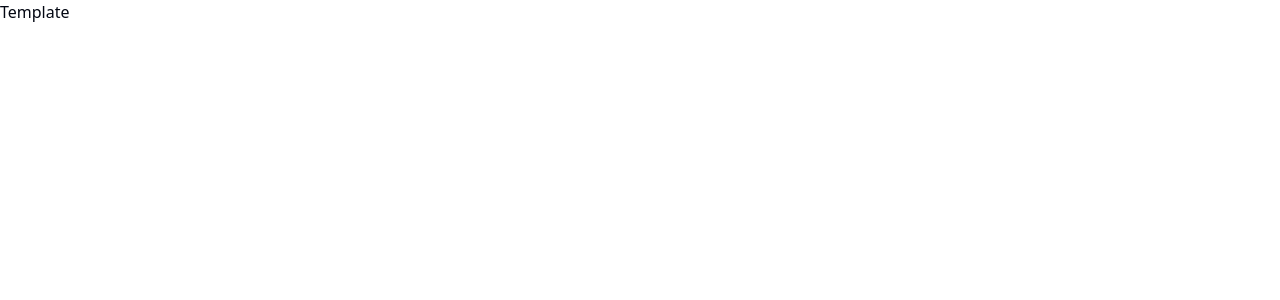
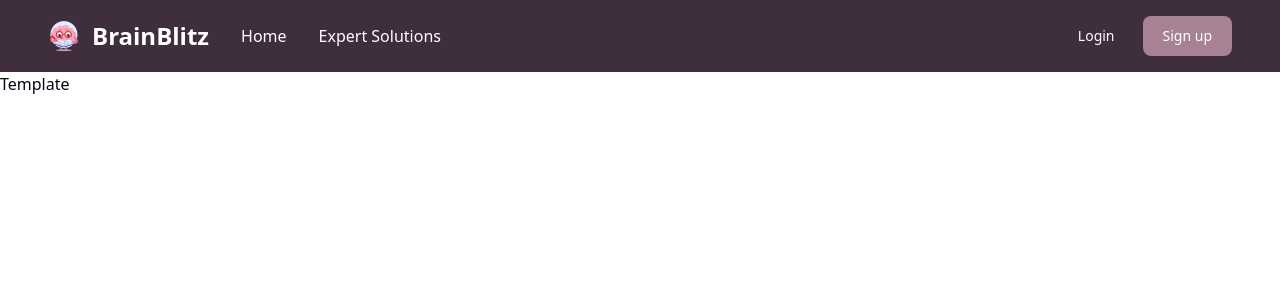
Before and after one commit to SSKiyan25/BrainBlitz, a Vue app: page / in a window 1280 px wide. Shown: the top 300 px of the page. Built offline with nearby package versions, Linux system fonts and the light colour scheme.

Commit message:
added a lot of files

```diff
--- a/index.html
+++ b/index.html
@@ -7,7 +7,7 @@
     <title>BrainBlitz</title>
   </head>
   <body>
-    <div id="app"></div>
+    <div id="app" class = "bg-[#EFE1D1]"></div>
     <script type="module" src="/src/main.ts"></script>
   </body>
 </html>
--- a/src/components/DashboardComponent.vue
+++ b/src/components/DashboardComponent.vue
@@ -1,3 +1,3 @@
 <template>
-  <h1>Template</h1>
+  <h2>Template</h2>
 </template>
--- /dev/null
+++ b/src/components/LoginComponent.vue
@@ -0,0 +1,24 @@
+<template>
+  <div class="flex items-center justify-center w-screen mt-24">
+    <div class=" items-center w-1/4">
+      <h1 class="text-3xl font-bold mb-8">Login</h1>
+        <form class="mx-auto">
+          <div class="mb-5">
+            <label for="email" class="block mb-2 text-sm font-medium text-gray-900 dark:text-white">Your email</label>
+            <input type="email" id="email" class="bg-gray-50 border border-gray-300 text-gray-900 text-sm rounded-lg focus:ring-blue-500 focus:border-blue-500 block w-full p-2.5 dark:bg-gray-700 dark:border-gray-600 dark:placeholder-gray-400 dark:text-white dark:focus:ring-blue-500 dark:focus:border-blue-500" placeholder="name@gmail.com" required />
+          </div>
+          <div class="mb-5">
+            <label for="password" class="block mb-2 text-sm font-medium text-gray-900 dark:text-white">Your password</label>
+            <input type="password" id="password" class="bg-gray-50 border border-gray-300 text-gray-900 text-sm rounded-lg focus:ring-blue-500 focus:border-blue-500 block w-full p-2.5 dark:bg-gray-700 dark:border-gray-600 dark:placeholder-gray-400 dark:text-white dark:focus:ring-blue-500 dark:focus:border-blue-500" required />
+          </div>
+          <div class="flex items-start mb-5">
+            <div class="flex items-center h-5">
+              <input id="remember" type="checkbox" value="" class="w-4 h-4 border border-gray-300 rounded bg-gray-50 focus:ring-3 focus:ring-blue-300 dark:bg-gray-700 dark:border-gray-600 dark:focus:ring-blue-600 dark:ring-offset-gray-800 dark:focus:ring-offset-gray-800" required />
+            </div>
+            <label for="remember" class="ms-2 text-sm font-medium text-gray-900 dark:text-gray-300">Remember me</label>
+          </div>
+          <button type="submit" class="text-white bg-[#3F2E3E] hover:bg-[#A78295] focus:ring-4 focus:outline-none focus:ring-blue-300 font-medium rounded-lg text-sm w-full sm:w-auto px-5 py-2.5 text-center dark:bg-blue-600 dark:hover:bg-blue-700 dark:focus:ring-blue-800">Submit</button>
+        </form>
+    </div>
+  </div>
+</template>
--- a/src/components/NavigationBar.vue
+++ b/src/components/NavigationBar.vue
@@ -1,3 +1,66 @@
 <template>
+<nav class="bg-[#3F2E3E] border-gray-200 dark:bg-gray-900">
+    <div class="flex flex-wrap items-center justify-between max-w-screen md:mx-8 mx-auto  p-4">
+      <div class="flex flex-row">
+          <a href="/" class="flex items-center space-x-3 rtl:space-x-reverse">
+              <img src="/2.png" class="h-8" alt="Flowbite Logo" />
+              <span class="self-center text-2xl font-semibold whitespace-nowrap text-white">BrainBlitz</span>
+          </a>
+          <div id="mega-menu-icons" class="items-center justify-between hidden w-full md:flex md:w-auto mx-8 md:order-1">
+              <ul class="flex flex-col mt-4 font-medium md:flex-row md:mt-0 md:space-x-8 rtl:space-x-reverse">
+                  <li>
+                      <a href="/" class="block py-2 px-3 text-white border-b border-gray-100 hover:bg-gray-50 md:hover:bg-transparent md:border-0 md:hover:text-[#A78295] md:p-0 dark:text-blue-500 md:dark:hover:text-blue-500 dark:hover:bg-gray-700 dark:hover:text-blue-500 md:dark:hover:bg-transparent dark:border-gray-700" aria-current="page">Home</a>
+                  </li>
+                  <li>
+                      <a href="#" class="block py-2 px-3 text-white border-b border-gray-100 hover:bg-gray-50 md:hover:bg-transparent md:border-0 md:hover:text-[#A78295] md:p-0 dark:text-white md:dark:hover:text-blue-500 dark:hover:bg-gray-700 dark:hover:text-blue-500 md:dark:hover:bg-transparent dark:border-gray-700">Expert Solutions</a>
+                  </li>
+              </ul>
+          </div>
+        </div>
+        <div>
+          <div class="flex items-center md:order-2 space-x-1 md:space-x-2 rtl:space-x-reverse">
+            <button v-if="showLoginButton" @click="navigateToLogin" class="text-white dark:text-white focus:ring-4 focus:ring-gray-300 font-medium rounded-lg text-sm px-4 py-2 md:px-5 md:py-2.5 dark:hover:bg-gray-700 focus:outline-none dark:focus:ring-gray-800">Login</button>
+            <a href="#" class="text-white bg-[#A78295] hover:bg-blue-800 focus:ring-4 focus:ring-blue-300 font-medium rounded-lg text-sm px-4 py-2 md:px-5 md:py-2.5 dark:bg-blue-600 dark:hover:bg-blue-700 focus:outline-none dark:focus:ring-blue-800">Sign up</a>
+            <button data-collapse-toggle="mega-menu-icons" type="button" class="inline-flex items-center p-2 w-10 h-10 justify-end text-sm text-gray-500 rounded-lg md:hidden hover:bg-gray-100 focus:outline-none focus:ring-2 focus:ring-gray-200 dark:text-gray-400 dark:hover:bg-gray-700 dark:focus:ring-gray-600" aria-controls="mega-menu-icons" aria-expanded="false">
+              <span class="sr-only">Open main menu</span>
+                <svg class="w-5 h-5" aria-hidden="true" xmlns="http://www.w3.org/2000/svg" fill="none" viewBox="0 0 17 14">
+                  <path stroke="currentColor" stroke-linecap="round" stroke-linejoin="round" stroke-width="2" d="M1 1h15M1 7h15M1 13h15"/>
+                </svg>
+            </button>
+          </div>
+        </div>
+    </div>
+</nav>
 
 </template>
+
+<script lang="ts">
+import { defineComponent, ref, watch } from 'vue';
+import { useRoute, useRouter } from 'vue-router';
+
+export default defineComponent({
+  setup() {
+    const showLoginButton = ref(true);
+    const route = useRoute();
+    const router = useRouter();
+
+    watch(() => route.path, (newPath) => {
+      if (newPath === '/login') {
+        showLoginButton.value = false;
+      } else {
+        showLoginButton.value = true;
+      }
+    });
+
+    function navigateToLogin() {
+      showLoginButton.value = false;
+      router.push('/login');
+    }
+
+    return {
+      showLoginButton,
+      navigateToLogin,
+    };
+  },
+});
+</script>
--- a/src/router/index.ts
+++ b/src/router/index.ts
@@ -1,11 +1,17 @@
 import { createRouter, createWebHistory, RouteRecordRaw } from 'vue-router';
 import Dashboard from '../views/DashboardView.vue'
+import Login from '../views/LoginView.vue'
 
 const routes: RouteRecordRaw[] = [
   {
     path: '/',
     name: 'Dashboard',
     component: Dashboard,
+  },
+  {
+    path: '/login',
+    name: 'Login',
+    component: Login,
   },
   // Add more routes here
 ];
--- /dev/null
+++ b/src/views/LoginView.vue
@@ -0,0 +1,13 @@
+<script setup lang="ts">
+  import Login from '../components/LoginComponent.vue'
+  import { onMounted } from 'vue'
+  import { initFlowbite } from 'flowbite'
+
+  onMounted(() => {
+    initFlowbite();
+  })
+</script>
+
+<template>
+  <Login />
+</template>
```
